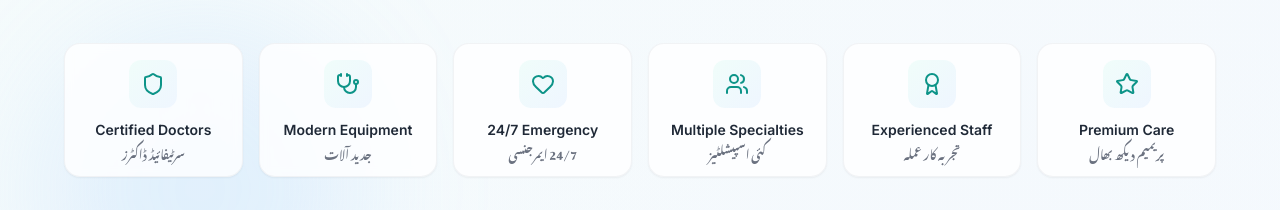
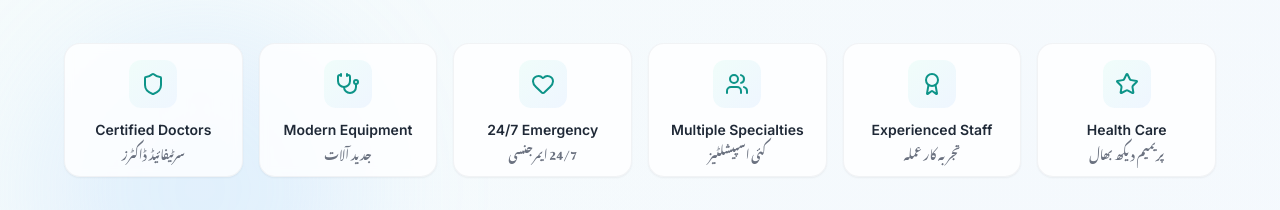
Before and after one commit to SomanAbbasi/Ruhan-Medical-Complex-Khanpur-, a Next.js app: page / in a window 1280 px wide. Shown: the part 1240-1450 px from the top of the page. Built offline with nearby package versions, Linux system fonts and the light colour scheme; a web font is replaced by a local one.

Commit message:
premium to health care

```diff
--- a/app/page.tsx
+++ b/app/page.tsx
@@ -35,7 +35,7 @@ const features = [
   { icon: Heart, title: "24/7 Emergency", urdu: "24/7 ایمرجنسی" },
   { icon: Users, title: "Multiple Specialties", urdu: "کئی اسپیشلٹیز" },
   { icon: Award, title: "Experienced Staff", urdu: "تجربہ کار عملہ" },
-  { icon: Star, title: "Premium Care", urdu: "پریمیم دیکھ بھال" }
+  { icon: Star, title: "Health Care", urdu: "پریمیم دیکھ بھال" }
 ];
 
 export default function HomePage() {
```
